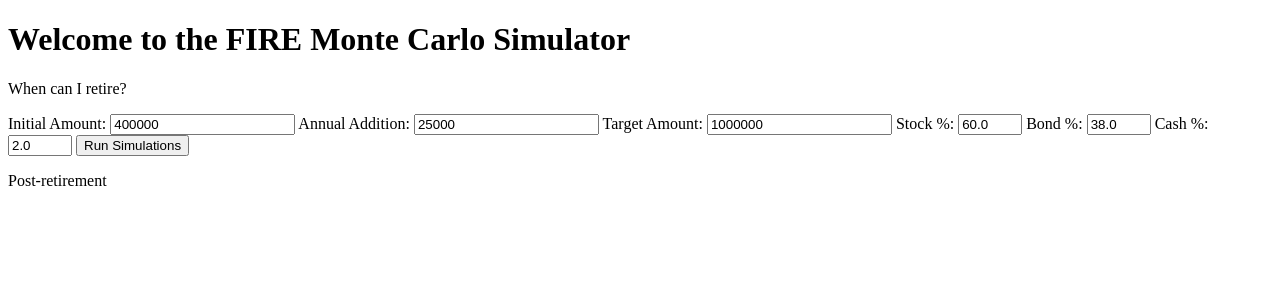
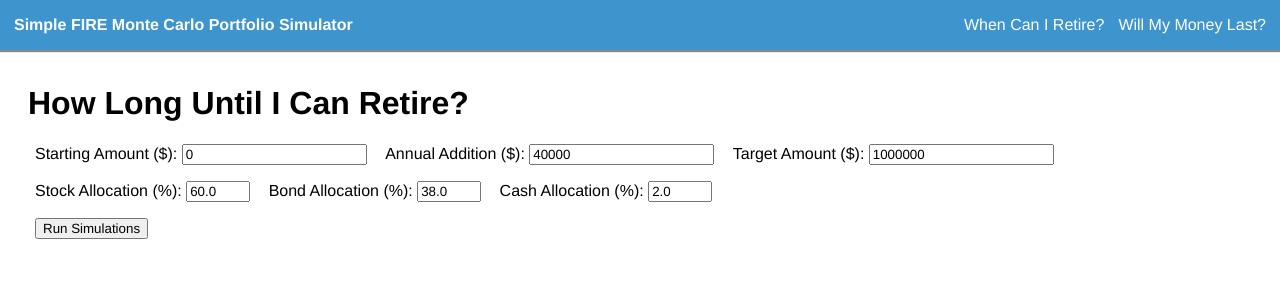
Before and after one commit to carlchizhang/fireCalc, a Django app: page / in a window 1280 px wide. Shown: the top 300 px of the page. Run offline with Django 3.2, Linux system fonts and the light colour scheme; some libraries are stand-ins or nearby versions.

Commit message:
Finished Navbar and added histogram to pre-retirement

```diff
--- a/fire_calc/calc/static/calc/custom-charts.js
+++ b/fire_calc/calc/static/calc/custom-charts.js
@@ -1,29 +1,53 @@
 loadCharts()
 function loadCharts() {
   console.log('Setting up charts')
+
+  //pre-chart0
   if (pre_graph_data != null && pre_graph_data.portfolios.length > 0) {
     let data = pre_graph_data
     let labels = []
+    let targetLine = []
     for (var i = 0; i < data.portfolios[0].length; i++) {
-      labels.push(i)
+      if (i % 5 == 0) {
+        labels.push('Year ' + i)
+      }
+      else {
+        labels.push('')
+      }
+      targetLine.push(pre_graph_data.stats.target)
     }
     let datasets = []
+    datasets.push({
+      label: 'Target Amount',
+      data: targetLine,
+      borderColor: '#E60000',
+      borderWidth: 4,
+      fill: false,
+      borderDash: [15, 5],
+      pointRadius: 0,
+      pointHoverRadius: 0,
+      pointHitRadius: 0,
+
+    })
     for (var i = 0; i < data.portfolios.length; i++) {
         temp = {
+          label: null,
           data: data.portfolios[i],
           borderColor: getRandomColor(),
           borderWidth: 1,
           fill: false,
-        pointRadius: 0,
-        pointHoverRadius: 0,
+          pointRadius: 1,
+          pointHoverRadius: 2,
+          pointHitRadius: 12,
         }
         datasets.push(temp)
     }
-    setupPreChart0(labels, datasets)
+    setupPreChart0(labels, datasets, data.stats)
+    setupPreChart1(data.histogram.bins, data.histogram.years, data.stats)
   }
 }
 
-function setupPreChart0(labels, datasets) {
+function setupPreChart0(labels, datasets, stats) {
   var ctx = document.getElementById("pre-chart0").getContext('2d');
   var preChart0 = new Chart(ctx, {
       type: 'line',
@@ -33,19 +57,37 @@ function setupPreChart0(labels, datasets) {
       },
       options: {
           legend: {
-            display: false,
+            display: true,
+            labels: {
+              filter: function(item, chart) {
+                //console.log(item)
+                if (item.text == null) {
+                  return null
+                }
+                else {
+                  return item.text
+                }
               },
-          responsive: false,
-          title: {
-            display: true,
-            text: 'Monte Carlo Simulation Results',
+            },
           },
           scales: {
             xAxes: [{
               ticks: {
-                maxTicksLimit: 10,
+                //maxTicksLimit: Math.round(labels.length / 5),
               }
-            }]
+            }],
+            yAxes: [{
+              type: 'linear',
+              ticks: {
+                // Include a dollar sign in the ticks
+                callback: function(value, index, values) {
+                  if (value >= 1000000) {
+                    return '$' + Math.round(value/10000)/100 + 'M'
+                  }
+                  return '$' + value
+                },
+              },
+            }],
           },
           elements: {
             line: {
@@ -60,9 +102,81 @@ function setupPreChart0(labels, datasets) {
           },
           responsiveAnimationDuration: 0,
           tooltips: {
-            enabled: false
+            callbacks: {
+              title: function(tooltipItem, data) {
+                //console.log(tooltipItem)
+                return 'Year ' + tooltipItem[0].index
+              },
+              label: function(tooltipItem, data) {
+                //console.log(tooltipItem)
+                //console.log(data)
+                if (tooltipItem.yLabel > 1000000) {
+                  return '$' + Math.round(tooltipItem.yLabel/10000)/100 + 'M'
+                }
+                return '$' + tooltipItem.yLabel
+              },
+              footer: function(tooltipItem, data) {
+                let avgVal = '$' + stats.means[tooltipItem[0].index]
+                if (stats.means[tooltipItem[0].index] > 1000000) {
+                  avgVal = '$' + Math.round(stats.means[tooltipItem[0].index]/10000)/100 + 'M'
+                }
+                str = [
+                  'Average Portfolio Value: ' + avgVal,
+                  'Reached Target: ' + stats.success_rates[tooltipItem[0].index] + '%',
+                ]
+                return str
+              }
+            },
           },
       }
+  });
+}
+
+function setupPreChart1(labels, counts, stats) {
+  var ctx = document.getElementById("pre-chart1").getContext('2d');
+  var preChart1 = new Chart(ctx, {
+    type: 'bar',
+    data: {
+      datasets: [{
+        label: '# of Simulations that Reached Target',
+        data: counts,
+        yAxisID: 'A',
+        backgroundColor: '#3e95cd',
+      }, {
+        label: '% of Simulations that Reached Target',
+        data: stats.success_rates.slice(labels[0], labels[labels.length - 1] + 1),
+        yAxisID: 'B',
+        type: 'line'
+      }],
+      labels: labels,
+    },
+    options: {
+      scales: {
+        xAxes: [{
+          ticks: {
+            callback: function(value, index, values) {
+              return 'Year ' + value
+            },
+          }
+        }],
+        yAxes: [{
+          id: 'A',
+          type: 'linear',
+          position: 'left',
+        }, {
+          id: 'B',
+          type: 'linear',
+          position: 'right',
+          ticks: {
+            max: 100,
+            min: 0,
+            callback: function(value, index, values) {
+              return value + '%'
+            },
+          },
+        }],
+      },
+    },
   });
 }
 
--- a/fire_calc/calc/static/calc/style.css
+++ b/fire_calc/calc/static/calc/style.css
@@ -1,7 +1,53 @@
-.hide {
-    visibility: hidden;
+body {
+    margin: 0;
+    padding: 0;
 }
 
-.show {
-    visibility: visible;
+* {
+    font-family: 'Helvetica Neue', 'Roboto', sans-serif;
 }
+
+div#nav {
+    display: flex;
+    justify-content: space-between;
+    padding: 0 14px;
+    background-color: #3e95cd;
+    color: white;
+    box-shadow: 0 1px 1px 1px #888888;
+}
+
+div#nav-links {
+    display: flex;
+}
+
+div#nav-links p{
+    margin-left: 14px;
+}
+
+div#content {
+    padding: 14px 28px;
+}
+
+div.hide {
+    display: none;
+}
+
+#pre-form span{
+    padding: 7px;
+}
+
+canvas {
+    max-width: 1200px;
+}
+
+p#pre-link {
+    cursor: pointer;
+}
+
+p#post-link {
+    cursor: pointer;
+}
+
+p#page-title {
+    font-weight: bold;
+}
--- /dev/null
+++ b/fire_calc/calc/static/calc/utils.js
@@ -0,0 +1,13 @@
+function showPre() {
+  let pre = document.getElementById("pre")
+  pre.className="show"
+  let post = document.getElementById("post")
+  post.className="hide"
+}
+
+function showPost() {
+  let pre = document.getElementById("pre")
+  pre.className="hide"
+  let post = document.getElementById("post")
+  post.className="show"
+}
--- a/fire_calc/calc/templates/calc/calc.html
+++ b/fire_calc/calc/templates/calc/calc.html
@@ -12,31 +12,52 @@
             var pre_graph_data = null
         {% endif %}
     </script>
+    <script src="{% static 'calc/utils.js' %}"></script>
+    <link href="https://fonts.googleapis.com/css?family=Roboto" rel="stylesheet">
+    <link rel="stylesheet" type="text/css" href="{% static 'calc/style.css' %}">
 </head>
 
 <body>
-<h1>Welcome to the FIRE Monte Carlo Simulator</h1>
-<div id="pre">
-    <p>When can I retire?</p>
-
-    <form action="{% url 'calc:calc-pre' %}" method="post">
-    {% csrf_token %}
-    Initial Amount: <input type="number" name="initial-amount" value="{{ params.initial_amount }}" min="0">
-    Annual Addition: <input type="number" name="annual-addition" value="{{ params.annual_addition }}" min="0">
-    Target Amount: <input type="number" name="target-amount" value="{{ params.target_amount }}" min="0">
-    Stock &#37;: <input type="number" name="stock-percentage" value="{{ params.stock_percentage }}" min="0" max="100">
-    Bond &#37;: <input type="number" name="bond-percentage" value="{{ params.bond_percentage }}" min="0" max="100">
-    Cash &#37;: <input type="number" name="cash-percentage" value="{{ params.cash_percentage }}" min="0" max="100">
-    <input type="submit" value="Run Simulations">
-    </form>
-
-    <canvas id="pre-chart0" width="800" max-height="400" style="display:none;{% if pre_graph_data %} display:inline;{% endif %}"></canvas>
-    <script src="{% static 'calc/custom-charts.js' %}"></script>
+<div id="nav">
+    <p id="page-title">Simple FIRE Monte Carlo Portfolio Simulator</p>
+    <div id="nav-links">
+        <p id="pre-link" onclick="showPre();">When Can I Retire?</p>
+        <p id="post-link" onclick="showPost();">Will My Money Last?</p>
+    </div>
 </div>
 
-<div id="post">
-    <p>Post-retirement</p>
+<div id="content">
+    <div id="pre">
+        <h1>How Long Until I Can Retire?</h1>
+        <form id="pre-form" action="{% url 'calc:calc-pre' %}" method="post">
+        {% csrf_token %}
+        <span>Starting Amount ($): <input type="number" name="initial-amount" value="{{ params.initial_amount }}" min="0"></span>
+        <span>Annual Addition ($): <input type="number" name="annual-addition" value="{{ params.annual_addition }}" min="0"></span>
+        <span>Target Amount ($): <input type="number" name="target-amount" value="{{ params.target_amount }}" min="0"></span>
+        <p/>
+        <span>Stock Allocation (&#37;): <input type="number" name="stock-percentage" value="{{ params.stock_percentage }}" min="0" max="100"></span>
+        <span>Bond Allocation (&#37;): <input type="number" name="bond-percentage" value="{{ params.bond_percentage }}" min="0" max="100"></span>
+        <span>Cash Allocation (&#37;): <input type="number" name="cash-percentage" value="{{ params.cash_percentage }}" min="0" max="100"></span>
+        <p/>
+        <span><input type="submit" value="Run Simulations"></span>
+        </form>
+        {% if pre_simulation_stats %}
+            <p/>
+            <p>{{ pre_simulation_stats.simulation_count }} Monte Carlo portfolio simulations were run using historical data.</p>
+            <p>The average year for a portfolio to reach target amount is {{ pre_simulation_stats.mean_years }} years.</p>
+        {% endif %}
+        <canvas id="pre-chart0" width="1200" height="400" style="display:none;{% if pre_graph_data %} display:inline;{% endif %}">
+        </canvas>
+        <canvas id="pre-chart1" width="1200" height="400" style="display:none;{% if pre_graph_data %} display:inline;{% endif %}">
+        </canvas>
+    </div>
+
+    <div class="hide" id="post">
+        <p>Will my money last?</p>
+    </div>
 </div>
 
 </body>
+
+<script src="{% static 'calc/custom-charts.js' %}"></script>
 </html>
--- a/fire_calc/calc/views.py
+++ b/fire_calc/calc/views.py
@@ -7,12 +7,11 @@ from . import apps
 
 #simulation helpers
 import numpy as np
-import matplotlib.pyplot as plt
 import random
 
 parameters = {
-    'initial_amount': 400000,
-    'annual_addition': 25000,
+    'initial_amount': 0,
+    'annual_addition': 40000,
     'target_amount': 1000000,
     'stock_percentage': 60.0,
     'bond_percentage': 38.0,
@@ -33,13 +32,21 @@ def calc(request):
         pre_graph_data = request.session['pre_dataset']
         del request.session['pre_dataset']
     #print(pre_graph_data)
-    return render(request, 'calc/calc.html', {'params': params, 'pre_graph_data': pre_graph_data})
+
+    pre_simulation_stats = None
+    if 'pre_stats' in request.session:
+        pre_simulation_stats = request.session['pre_stats']
+        del request.session['pre_stats']
+
+    return render(request, 'calc/calc.html', {'params': params, 'pre_graph_data': pre_graph_data, 'pre_simulation_stats': pre_simulation_stats})
 
 # About page for the calc
 def about(request):
     return HttpResponse('Welcome to the about page')
 
 def calc_pre(request):
+    if request.method != 'POST':
+        return HttpResponseRedirect(reverse('calc:calc'))
     #set session params from POST
     params = None
     if 'params' in request.session:
@@ -58,15 +65,26 @@ def calc_pre(request):
     print('starting simulations')
     end_vals = []
     year_vals = []
+    portfolios_store = []
 
-    sims_count = 1000
+    sims_count = 10000
     years_to_sim = 40
+    stats_period = 5
 
     dataset = {
         'portfolios': [],
+        'stats': {
+            'target': params['target_amount'],
+            'success_rates': [],
+            'means': [],
+        },
+        'histogram': {
+            'years': [],
+            'bins': [],
+        }
     }
     for i in range(sims_count):
-        stats = apps.simulate_pre_portfolio(
+        results = apps.simulate_pre_portfolio(
             params['initial_amount'],
             params['annual_addition'],
             params['target_amount'],
@@ -74,18 +92,33 @@ def calc_pre(request):
             params['stock_percentage'],
             params['bond_percentage']
         )
-        end_vals.append(stats['portfolio'][-1])
-        dataset['portfolios'].append(stats['portfolio'])
-        if stats['years_taken'] != float('inf'):
-            year_vals.append(stats['years_taken'])
+        end_vals.append(results['portfolio'][-1])
+        if i % 100 == 0:
+            dataset['portfolios'].append(results['portfolio'])
+        portfolios_store.append(results['portfolio'])
+
+        if results['years_taken'] != float('inf'):
+            year_vals.append(results['years_taken'])
 
     request.session['pre_dataset'] = dataset
-    #plt.show()
-    #print(year_vals)
-    #plt.hist(year_vals, 10, rwidth=0.8)
-    #plt.show()
-    print('mean years to target:', np.mean(year_vals))
-    print('success rate:', len(year_vals)/len(end_vals) * 100)
+
+    #process stats
+    dataset['stats']['means'] = [round(np.mean(i), 0) for i in zip(*portfolios_store)]
+    def calc_success_rate(i):
+        return round(sum(k > params['target_amount'] for k in i)/sims_count * 100, 2)
+    dataset['stats']['success_rates'] = [calc_success_rate(i) for i in zip(*portfolios_store)]
+
+    hist, bins = np.histogram(year_vals, (max(year_vals) - min(year_vals)))
+    dataset['histogram']['years'] = hist.tolist()
+    dataset['histogram']['bins'] = bins.tolist()
+
+    simu_stats = {
+        'mean_years': round(np.mean(year_vals), 2),
+        'simulation_count': sims_count,
+    }
+    request.session['pre_stats'] = simu_stats
+    #print(type(bins))
+
     print('Done simulations')
     request.session.modified = True
     return HttpResponseRedirect(reverse('calc:calc'))
```
Also changed, not shown: 1 other file. Lines whose indentation alone changed are shown as unchanged.
